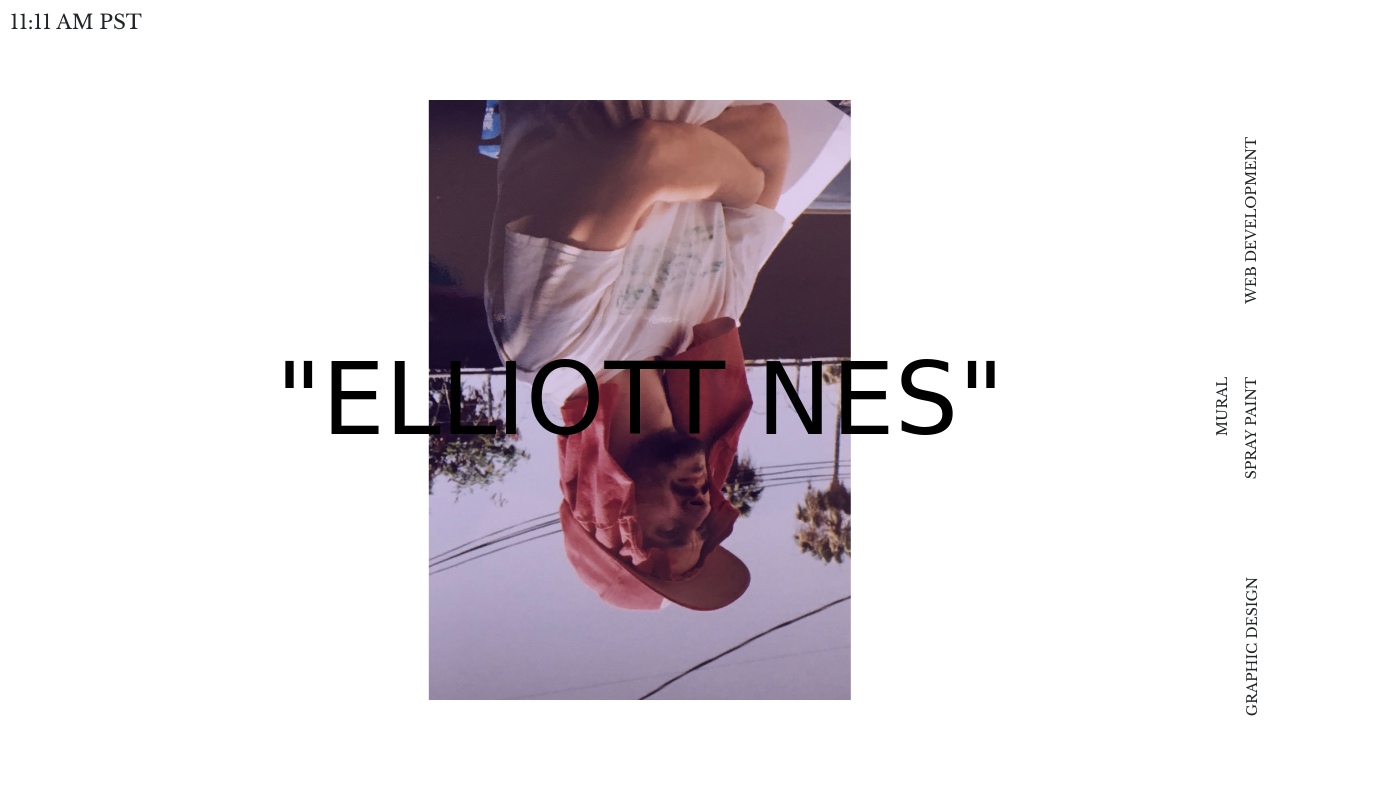
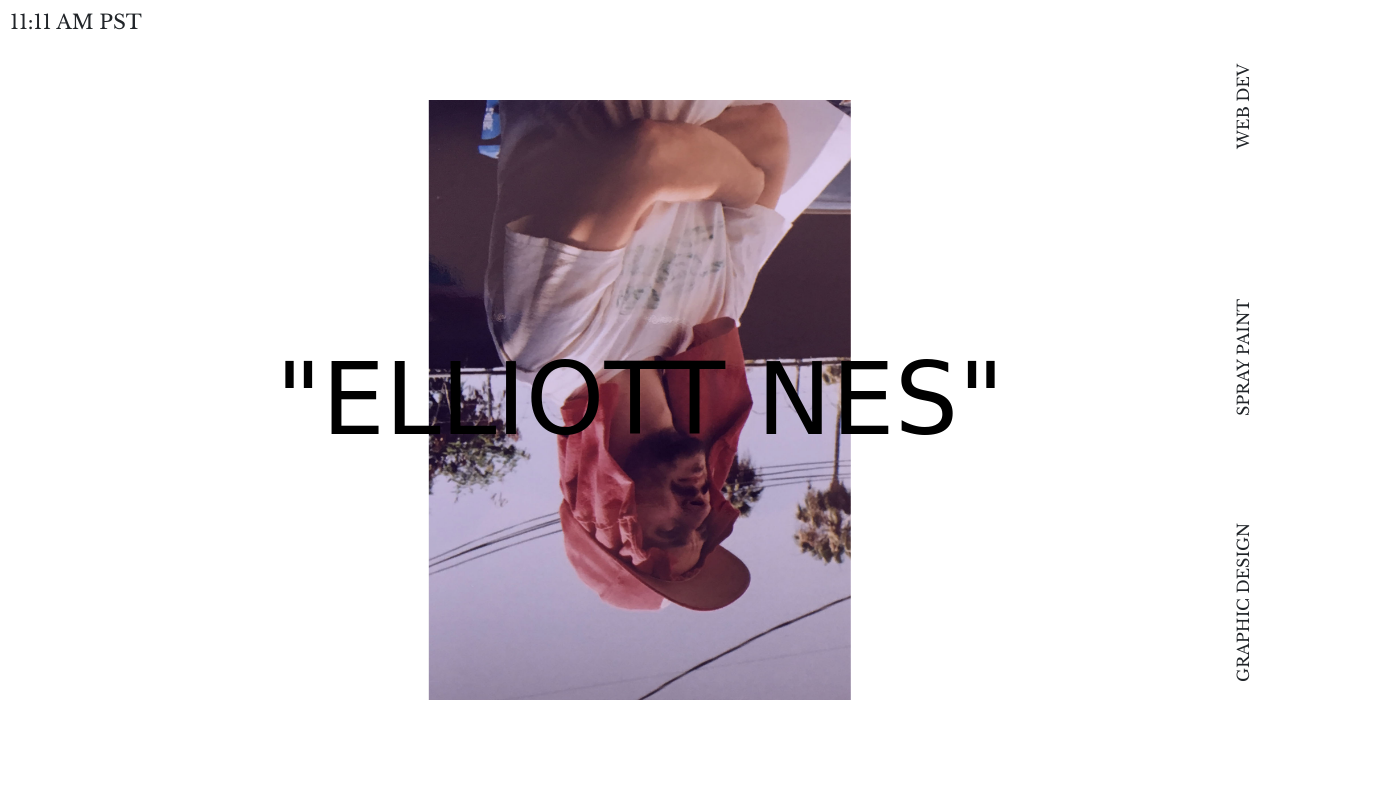
Before and after one commit to elliottnes/Portfolio, a plain HTML site: page index.html in a window 1280 px wide. Shown: the whole page, 1377 px wide, since content can reach past the window. Drawn offline with nearby package versions, Linux system fonts and the light colour scheme; a web font is replaced by a local one.

Commit message:
Update 4/6

```diff
--- a/css/style.css
+++ b/css/style.css
@@ -1,4 +1,9 @@
 /* NOTE: Fonts */
+body {
+  overflow: hidden;
+  /* Hide scrollbars */
+}
+
 h1 {
   font-family: 'Bungee Inline', cursive;
   font-size: 100px;
@@ -110,3 +115,51 @@ h1.alt {
 .block {
   display: block
 }
+
+table {
+  height: 100%;
+  position: absolute;
+  right: 20px;
+  top: 0px;
+  table-layout: fixed;
+  width: 100px;
+}
+
+tr {}
+
+td {
+  text-align: center;
+  white-space: nowrap;
+  transform: rotate(-90deg);
+  transform-origin: 50% 50%;
+}
+
+.roll-detail {
+  visibility: hidden;
+  transition: 0.2s;
+  transition-timing-function: cubic-bezier(.36, .65, .37, 1.02);
+}
+
+.roll-activate:hover {
+  color: grey;
+  transition: 0.2s;
+  transition-timing-function: cubic-bezier(.36, .65, .37, 1.02);
+}
+
+.roll-activate:hover .roll-detail {
+  transition: 0.2s;
+  transition-timing-function: cubic-bezier(.36, .65, .37, 1.02);
+  visibility: visible;
+}
+
+.roll-detail:hover {
+  color: #AC09BC;
+}
+
+a:hover {
+  color: #AC09BC;
+}
+
+a {
+  font-family: 'Libre Baskerville', serif;
+}
--- a/index.html
+++ b/index.html
@@ -26,6 +26,43 @@
     <img src="images/profile.jpg" class="profile">
   </div>
 
+
+  <table>
+    <tr>
+      <td>
+      </td>
+      <td>
+      </td>
+      <td>
+        <a>WEB DEV</a>
+      </td>
+    </tr>
+    <tr class="roll-activate">
+      <td>
+        <a href"murals.html" class="roll-detail">MURAL</a>
+      </td>
+      <td>
+        <a class="roll-detail">INDOOR</a>
+      </td>
+      <td>
+        <a>SPRAY PAINT</a>
+      </td>
+    </tr>
+    <tr class="roll-activate">
+      <td>
+        <a class="roll-detail">ZINES</a>
+      </td>
+      <td>
+        <a class="roll-detail">POSTERS</a>
+      </td>
+      <td>
+        <a>GRAPHIC DESIGN</a>
+      </td>
+    </tr>
+  </table>
+
+
+  <!-- NOTE:
   <div>
     <h3 class="tab">WEB DEVELOPMENT</h3>
     <div class="block">
@@ -38,7 +75,7 @@
 
     <h3 class="tabbb">GRAPHIC DESIGN</h3>
   </div>
-
+ -->
   <!-- NOTE:
   <div class="column-reverse">
     <div class="flex-item">
```
Also changed, not shown: murals.html (+34 -0 lines).
